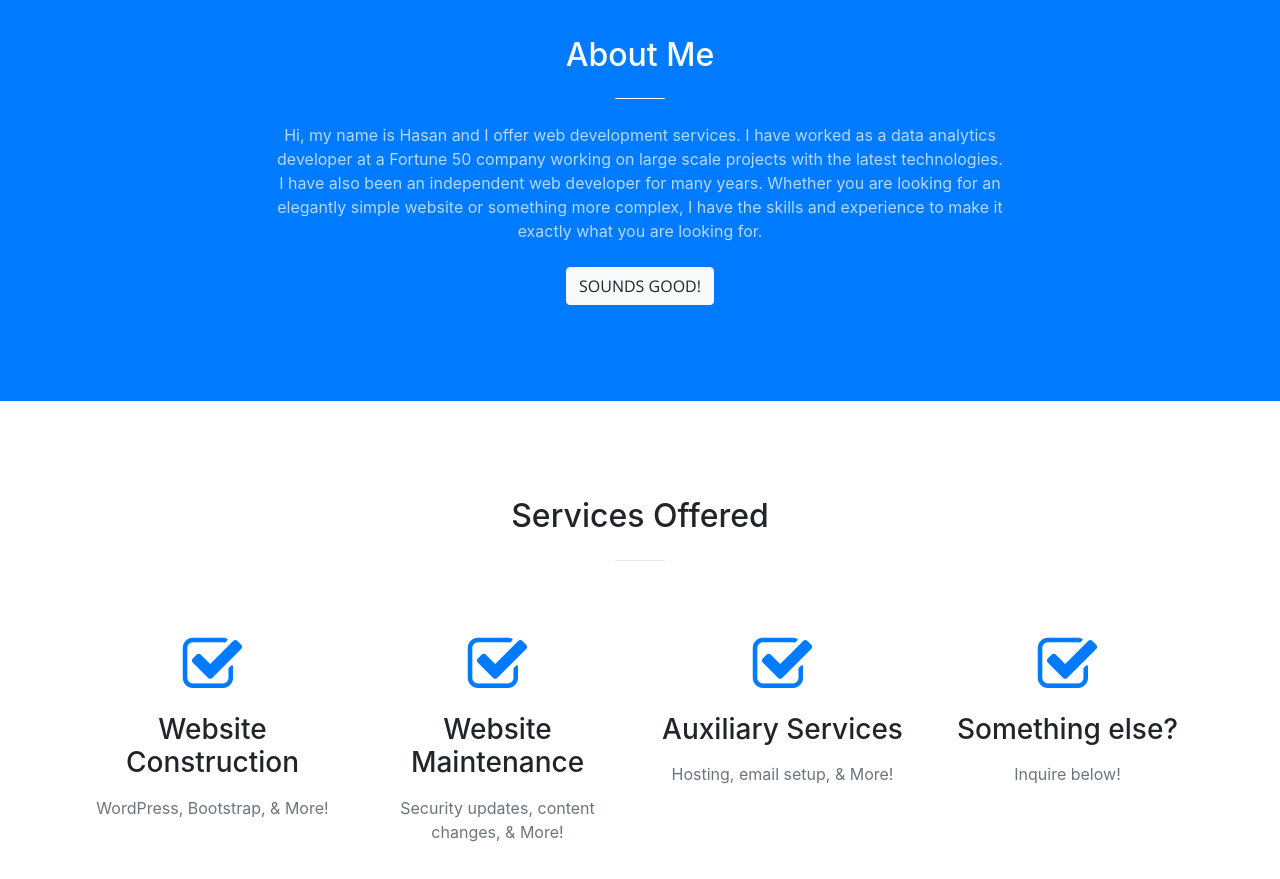
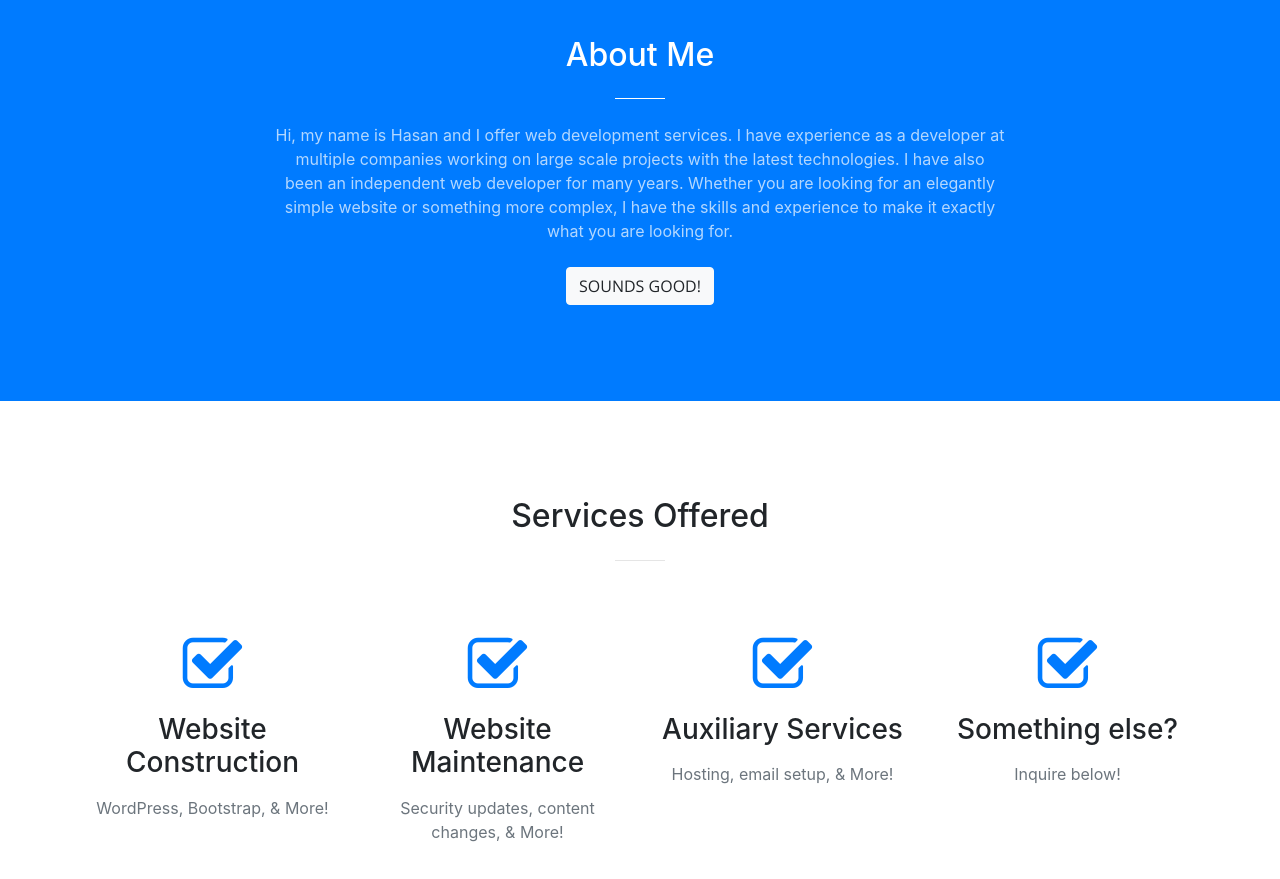
Before and after one commit to computertechhasan/hasanthewebdev, a website with bundled scripts: page index.html in a window 1280 px wide. Shown: the part 860-1739 px from the top of the page. Built offline with nearby package versions, Linux system fonts and the light colour scheme.

Commit message:
adding guess who

```diff
--- a/index.html
+++ b/index.html
@@ -76,7 +76,7 @@
             <div class="col-lg-8 mx-auto text-center">
               <h2 class="section-heading text-white">About Me</h2>
               <hr class="light my-4">
-              <p class="text-faded mb-4">Hi, my name is Hasan and I offer web development services. I have worked as a data analytics developer at a Fortune 50 company working on large scale projects with the latest technologies. I have also been an independent web developer for many years. Whether you are looking for an elegantly simple website or something more complex, I have the skills and experience to make it exactly what you are looking for.</p>
+              <p class="text-faded mb-4">Hi, my name is Hasan and I offer web development services. I have experience as a developer at multiple companies working on large scale projects with the latest technologies. I have also been an independent web developer for many years. Whether you are looking for an elegantly simple website or something more complex, I have the skills and experience to make it exactly what you are looking for.</p>
               <a class="btn btn-light btn-xl js-scroll-trigger" href="#services">Sounds good!</a>
             </div>
           </div>
```
Also changed, not shown: guesswho.html (added, +3 -0 lines).
